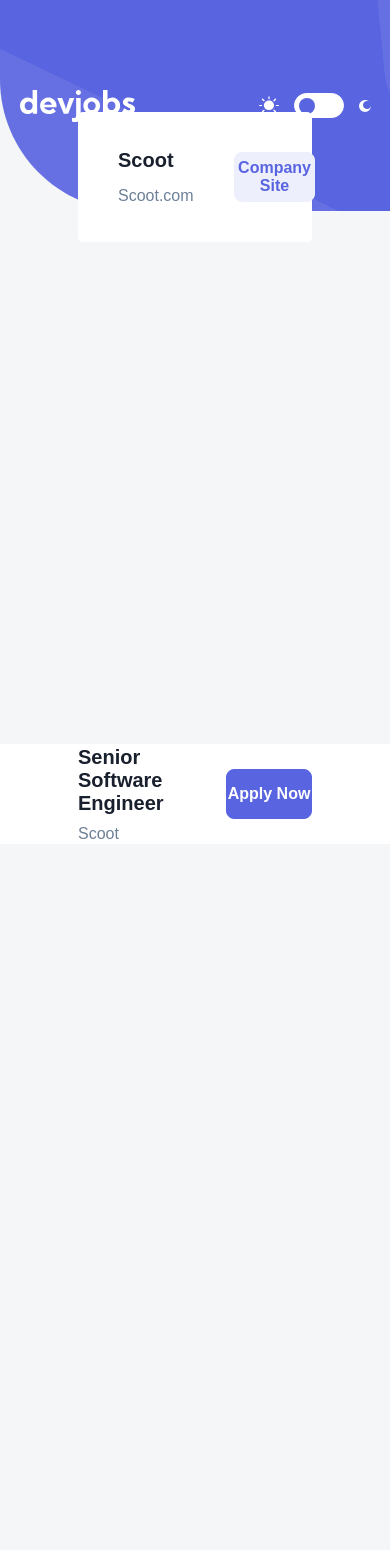
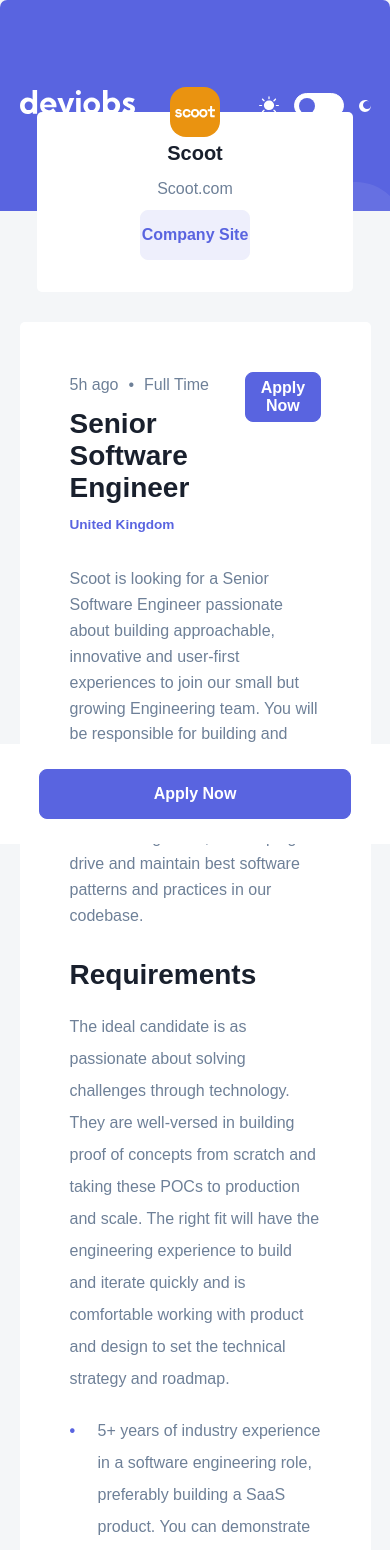
Before and after one commit to MC-Knight/devjobs, a React (Vite) app: page /job/1 in a window 390 px wide. Shown: the top 1550 px of the page. Before the commit the page ends 844 px from the top, so only its background shows below. Built offline with nearby package versions, Linux system fonts and the light colour scheme.

Commit message:
ft: job details page with content

```diff
--- /dev/null
+++ b/src/components/DetailContent.jsx
@@ -0,0 +1,62 @@
+import PropTypes from "prop-types";
+
+function DetailContent({ job }) {
+  return (
+    <div className="details-content">
+      <div className="details-content-job">
+        <div className="details-content-job-left">
+          <div className="details-content-job-left-time">
+            <p>{job.postedAt}</p>
+            <p>•</p>
+            <p>{job.contract}</p>
+          </div>
+          <div className="details-content-job-left-title">
+            <h2>{job.position}</h2>
+          </div>
+
+          <div className="details-content-job-left-location">
+            <p>{job.location}</p>
+          </div>
+        </div>
+
+        <div className="details-content-job-right">
+          <button>
+            <a href={job.apply} target="_blank" rel="noreferrer">
+              Apply Now
+            </a>
+          </button>
+        </div>
+      </div>
+
+      <div className="details-content-description">
+        <p>{job.description}</p>
+      </div>
+
+      <div className="details-content-requirements">
+        <h2>Requirements</h2>
+        <p>{job.requirements?.content}</p>
+        <ul>
+          {job.requirements?.items.map((item) => (
+            <li key={item}>{item}</li>
+          ))}
+        </ul>
+      </div>
+
+      <div className="details-content-requirements">
+        <h2>What You Will Do</h2>
+        <p>{job.role?.content}</p>
+        <ol>
+          {job.role?.items.map((item) => (
+            <li key={item}>{item}</li>
+          ))}
+        </ol>
+      </div>
+    </div>
+  );
+}
+
+DetailContent.propTypes = {
+  job: PropTypes.object.isRequired,
+};
+
+export default DetailContent;
--- a/src/components/Details.jsx
+++ b/src/components/Details.jsx
@@ -1,6 +1,7 @@
 import PropTypes from "prop-types";
 import DetailsFooter from "./DetailsFooter";
 import DetailBanner from "./DetailBanner";
+import DetailContent from "./DetailContent";
 
 function Details({ job }) {
   return (
@@ -11,6 +12,11 @@
         company={job.company}
         companySite={job.website}
       />
+
+      <DetailContent job={job} />
+
+      <div className="just-here"></div>
+
       <DetailsFooter
         applicationUrl={job.apply}
         company={job.company}
--- a/src/index.css
+++ b/src/index.css
@@ -422,15 +422,13 @@
   top: 0;
   z-index: 10;
   height: auto;
-  bottom: 0;
   margin-top: 7rem;
   width: 60%;
   display: flex;
   flex-direction: column;
   align-items: center;
   justify-content: flex-start;
-  gap: 50px;
-  padding-bottom: 120px;
+  gap: 30px;
 }
 
 .details-banner {
@@ -509,6 +507,186 @@
   color: var(--button-violet-color);
 }
 
+.details-content {
+  width: 100%;
+  background: var(--light-card);
+  border-radius: 5px;
+  padding: 50px;
+  display: flex;
+  flex-direction: column;
+  align-items: flex-start;
+  justify-content: flex-start;
+  gap: 30px;
+}
+
+.details-content-job {
+  width: 100%;
+  display: flex;
+  align-items: flex-start;
+  justify-content: space-between;
+}
+
+.details-content-job-left {
+  width: 70%;
+  display: flex;
+  flex-direction: column;
+  align-content: flex-start;
+  justify-content: flex-start;
+  gap: 10px;
+}
+
+.details-content-job-left-time {
+  display: flex;
+  align-items: center;
+  justify-content: flex-start;
+  gap: 10px;
+  font-size: 1rem;
+  color: var(--light-grey-hover);
+  font-weight: 400;
+  line-height: 162%;
+  font-family: "Kumbh Sans", sans-serif;
+}
+
+.details-content-job-left-title {
+  display: flex;
+  align-items: center;
+  justify-content: flex-start;
+}
+
+.details-content-job-left-title h2 {
+  font-size: 1.75rem;
+  font-weight: 700;
+  color: var(--dark-blue-color);
+}
+
+.details-content-job-left-location {
+  width: 100%;
+  display: flex;
+  align-items: center;
+  justify-content: flex-start;
+}
+
+.details-content-job-left-location p {
+  color: var(--violet-color);
+  font-size: 0.85rem;
+  font-weight: 600;
+  line-height: 162%;
+}
+
+.details-content-job-right {
+  width: 30%;
+  height: 100%;
+  display: flex;
+  align-items: center;
+  justify-content: flex-end;
+}
+
+.details-content-job-right button {
+  width: 140px;
+  height: 50px;
+  border: 1px solid var(--violet-color);
+  background-color: var(--violet-color);
+  color: #ffffff;
+  font-size: 1rem;
+  font-weight: 700;
+  border-radius: 0.5rem;
+  cursor: pointer;
+}
+
+.details-content-job-right button:hover {
+  background-color: var(--light-violete);
+}
+
+.details-content-job-right button a {
+  text-decoration: none;
+  color: #ffffff;
+}
+
+.details-content-description {
+  width: 100%;
+  display: flex;
+  flex-direction: column;
+  align-items: flex-start;
+  justify-content: flex-start;
+  gap: 10px;
+}
+
+.details-content-description p {
+  color: var(--light-grey-hover);
+  font-size: 1rem;
+  font-weight: 400;
+  line-height: 162%;
+}
+
+.details-content-requirements {
+  width: 100%;
+  display: flex;
+  flex-direction: column;
+  align-items: flex-start;
+  justify-content: flex-start;
+  gap: 20px;
+  color: var(--light-grey-hover);
+}
+
+.details-content-requirements h2 {
+  font-size: 1.75rem;
+  font-weight: 700;
+  color: var(--dark-blue-color);
+}
+
+.details-content-requirements p {
+  color: var(--light-grey-hover);
+  font-size: 1rem;
+  font-weight: 400;
+  line-height: 2rem;
+}
+
+ol,
+ul {
+  list-style-type: none;
+  list-style-position: outside;
+  display: flex;
+  flex-direction: column;
+  gap: 1rem;
+}
+
+ol {
+  counter-reset: count;
+}
+
+li {
+  position: relative;
+}
+
+li::before {
+  color: var(--violet-color);
+  font-weight: 700;
+  position: absolute;
+  left: 0;
+}
+
+ul li::before {
+  content: "\2022";
+}
+
+ol li {
+  counter-increment: count;
+}
+
+ol li::before {
+  content: counter(count) "";
+}
+
+li {
+  padding-left: 1.75rem;
+  line-height: 2rem;
+}
+
+.just-here {
+  width: 100%;
+  height: 180px;
+}
+
 .details-footer {
   position: fixed;
   bottom: 0;
@@ -563,3 +741,112 @@
   text-decoration: none;
   color: #ffffff;
 }
+
+/* mediaqueries start */
+@media screen and (max-width: 956px) {
+  .search-container-1 {
+    width: 30%;
+  }
+  .search-container-2 {
+    width: 30%;
+  }
+  .search-btn {
+    width: 40%;
+  }
+  .search-btn p {
+    width: 25%;
+    white-space: nowrap;
+    overflow: hidden;
+    text-overflow: clip;
+  }
+
+  .details {
+    width: 80%;
+  }
+
+  .details-footer {
+    padding: 0px 10%;
+  }
+}
+
+@media screen and (max-width: 816px) {
+  .details {
+    width: 90%;
+  }
+}
+
+@media screen and (max-width: 750px) {
+  .details-banner {
+    position: absolute;
+    flex-direction: column;
+    height: 180px;
+    width: 90%;
+    gap: 10px;
+    padding: 30px 0px;
+  }
+
+  .details-banner-image {
+    position: absolute;
+    top: 0;
+    margin-top: -25px;
+    width: 50px;
+    height: 50px;
+    border-radius: 1rem;
+  }
+  .details-banner-company {
+    align-items: center;
+  }
+
+  .details-content {
+    margin-top: 210px;
+  }
+
+  .details-footer {
+    justify-content: center;
+  }
+
+  .details-footer-company {
+    display: none;
+  }
+
+  .details-footer button {
+    width: 100%;
+  }
+}
+
+@media screen and (max-width: 546px) {
+  .home-upper {
+    position: sticky;
+    top: 0;
+    z-index: 1;
+    width: 100%;
+    min-height: 25vh;
+    background: url(./assets/mobile/bg-pattern-detail-footer.svg);
+    background-repeat: no-repeat;
+    background-size: cover;
+    background-position: top left;
+    padding: 0px 5%;
+    display: flex;
+    flex-direction: column;
+    align-items: center;
+    justify-content: center;
+  }
+
+  .details-page-upper {
+    position: fixed;
+    top: 0;
+    z-index: 1;
+    width: 100%;
+    min-height: 25vh;
+    background: url(./assets/mobile/bg-pattern-detail-footer.svg);
+    background-repeat: no-repeat;
+    background-size: cover;
+    background-position: top left;
+    padding: 0px 5%;
+    display: flex;
+    flex-direction: column;
+    align-items: center;
+    justify-content: center;
+    gap: 20px;
+  }
+}
```
